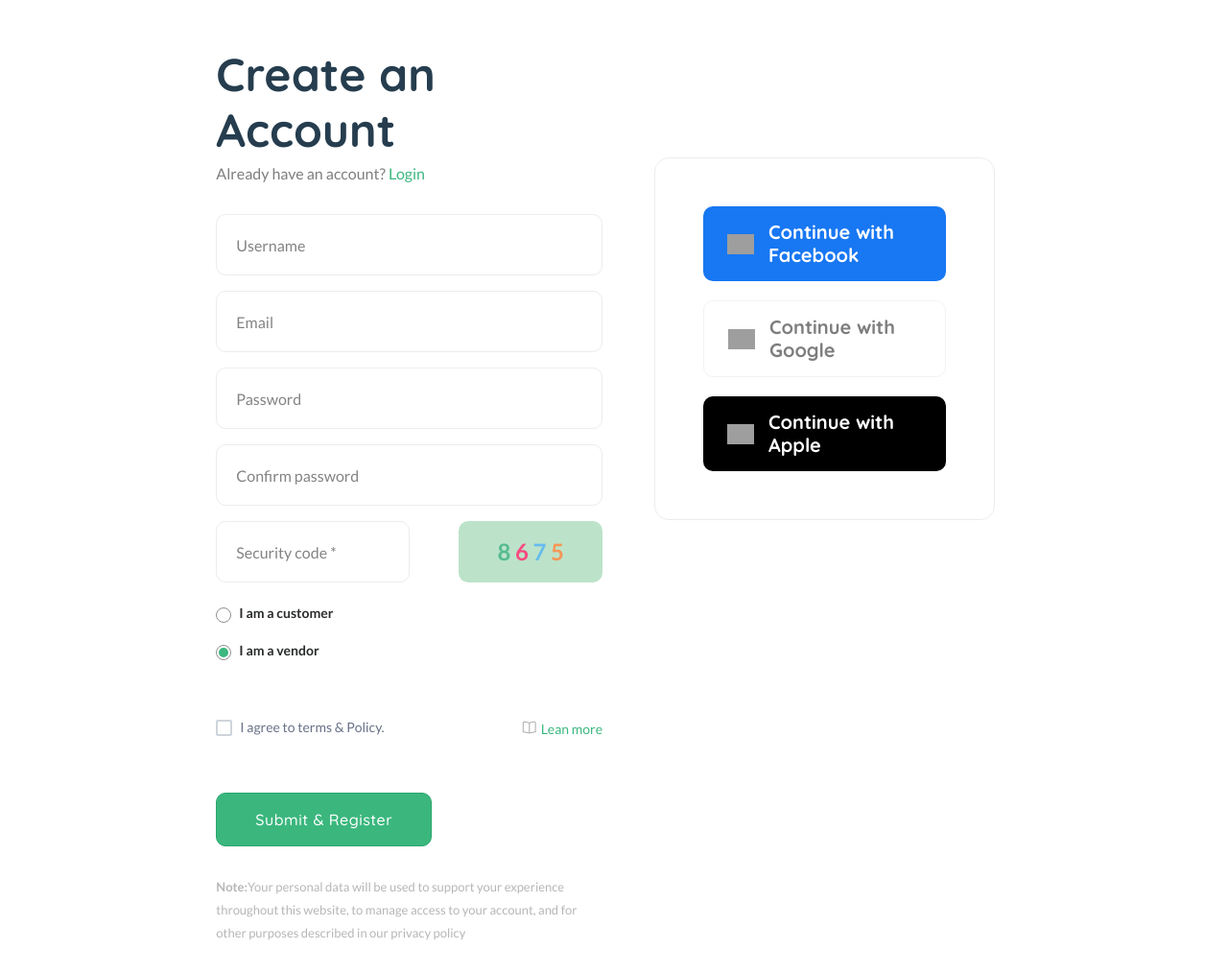
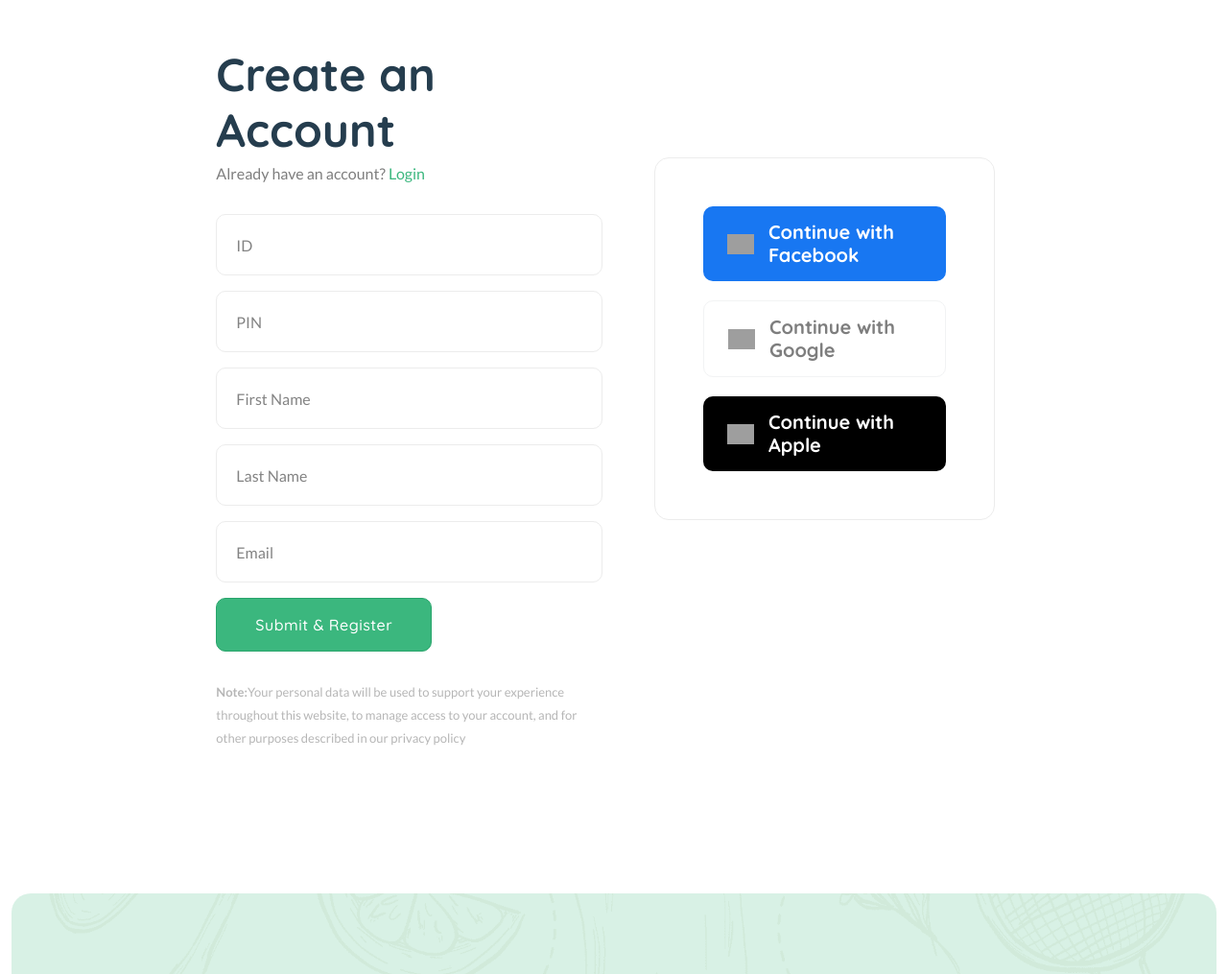
Before and after one commit to Ellsk/UG-Student-marketplace, a Django app: page /user/sign-up in a window 1280 px wide. Shown: the part 482-1497 px from the top of the page at 96% size. Run offline with Django 5.2, Linux system fonts and the light colour scheme; some libraries are stand-ins or nearby versions; grey boxes are pictures that could not be loaded.

Commit message:
User Registration Successful

```diff
--- a/templates/userauths/sign-up.html
+++ b/templates/userauths/sign-up.html
@@ -23,8 +23,33 @@
                                             <h1 class="mb-5">Create an Account</h1>
                                             <p class="mb-30">Already have an account? <a href="page-login.html">Login</a></p>
                                         </div>
-                                        <form method="post">
+                                        <form method="POST">
+                                            {% csrf_token %}
                                             <div class="form-group">
+                                                {{ form.id.errors }}
+                                                {{ form.id }}
+                                            </div>
+
+                                            <div class="form-group">
+                                                {{ form.pin.errors }}
+                                                {{ form.pin }}
+                                            </div>
+
+                                            <div class="form-group">
+                                                {{ form.first_name.errors }}
+                                                {{ form.first_name }}
+                                            </div>
+
+                                            <div class="form-group">
+                                                {{ form.last_name.errors }}
+                                                {{ form.last_name }}
+                                            </div>
+
+                                            <div class="form-group">
+                                                {{ form.email.errors }}
+                                                {{ form.email }}
+                                            </div>
+                                            {% comment %} <div class="form-group">
                                                 <input type="text" required="" name="username" placeholder="Username" />
                                             </div>
                                             <div class="form-group">
@@ -46,8 +71,8 @@
                                                     <b class="text-sale">7</b>
                                                     <b class="text-best">5</b>
                                                 </span>
-                                            </div>
-                                            <div class="payment_option mb-50">
+                                            </div> {% endcomment %}
+                                            {% comment %} <div class="payment_option mb-50">
                                                 <div class="custome-radio">
                                                     <input class="form-check-input" required="" type="radio" name="payment_option" id="exampleRadios3" checked="" />
                                                     <label class="form-check-label" for="exampleRadios3" data-bs-toggle="collapse" data-target="#bankTranfer" aria-controls="bankTranfer">I am a customer</label>
@@ -65,7 +90,8 @@
                                                     </div>
                                                 </div>
                                                 <a href="page-privacy-policy.html"><i class="fi-rs-book-alt mr-5 text-muted"></i>Lean more</a>
-                                            </div>
+                                            </div> {% endcomment %}
+
                                             <div class="form-group mb-30">
                                                 <button type="submit" class="btn btn-fill-out btn-block hover-up font-weight-bold" name="login">Submit &amp; Register</button>
                                             </div>
--- a/userauths/forms.py
+++ b/userauths/forms.py
@@ -1,10 +1,36 @@
 from django import forms
 from django.contrib.auth.forms import UserCreationForm
-from userauths.models import CustomUser
+from .models import CustomUser
 
+from django import forms
+from django.contrib.auth.forms import UserCreationForm
+from .models import CustomUser
 
-class UserRegisterForm(UserCreationForm):
+class UserRegisterForm(forms.ModelForm):  # No longer inheriting from UserCreationForm
+    pin = forms.CharField(widget=forms.PasswordInput(attrs={'placeholder': 'PIN'}))
 
     class Meta:
         model = CustomUser
-        fields = ['id', 'pin']
+        fields = ['id', 'pin', 'first_name', 'last_name', 'email']
+
+    def __init__(self, *args, **kwargs):
+        super(UserRegisterForm, self).__init__(*args, **kwargs)
+        self.fields['id'].widget.attrs.update({'placeholder': 'ID'})
+        self.fields['first_name'].widget.attrs.update({'placeholder': 'First Name'})
+        self.fields['last_name'].widget.attrs.update({'placeholder': 'Last Name'})
+        self.fields['email'].widget.attrs.update({'placeholder': 'Email'})
+
+    def save(self, commit=True):
+        user = super(UserRegisterForm, self).save(commit=False)
+        user.set_password(self.cleaned_data['pin'])  # Set the PIN as the password
+        if commit:
+            user.save()
+        return user
+class UserChangeForm(forms.ModelForm):  # Preserved name
+    class Meta:
+        model = CustomUser
+        fields = ['id', 'pin', 'email', 'phone_number', 'full_name', 'is_active', 'is_staff', 'is_superuser']  # Original fields
+
+    def __init__(self, *args, **kwargs):
+        super(UserChangeForm, self).__init__(*args, **kwargs)
+        self.fields['pin'].widget = forms.PasswordInput(attrs={'placeholder': 'PIN'})
--- a/userauths/models.py
+++ b/userauths/models.py
@@ -10,7 +10,7 @@ class UserManager(BaseUserManager):
 
         email = self.normalize_email(email)
         user = self.model(id=id, email=email, phone_number=phone_number, full_name=full_name, **extra_fields)
-        user.set_password(pin)
+        user.set_password(pin)  # Encrypt the pin as password
         user.save(using=self._db)
         return user
 
@@ -18,20 +18,23 @@ class UserManager(BaseUserManager):
         extra_fields.setdefault('is_staff', True)
         extra_fields.setdefault('is_superuser', True)
 
+        if extra_fields.get('is_staff') is not True:
+            raise ValueError('Superuser must have is_staff=True.')
+        if extra_fields.get('is_superuser') is not True:
+            raise ValueError('Superuser must have is_superuser=True.')
+
         return self.create_user(id, pin, email, phone_number, full_name, **extra_fields)
 
 class CustomUser(AbstractUser):
+    username = None  # Explicitly remove the username field
     id = models.CharField(max_length=10, unique=True, primary_key=True)
     pin = models.CharField(max_length=5)
     email = models.EmailField(unique=True, null=True, blank=True)
     phone_number = models.CharField(max_length=15, null=True, blank=True)
     full_name = models.CharField(max_length=100, null=True, blank=True)
-    # is_active = models.BooleanField(default=True)
-    # is_staff = models.BooleanField(default=False)
-    # is_superuser = models.BooleanField(default=False)
 
     USERNAME_FIELD = 'id'
-    REQUIRED_FIELDS = ['pin', 'email']
+    REQUIRED_FIELDS = ['pin', 'email', 'first_name', 'last_name']
 
     objects = UserManager()
 
--- a/userauths/views.py
+++ b/userauths/views.py
@@ -8,13 +8,15 @@ def register_view(request):
         form = UserRegisterForm(request.POST)
         if form.is_valid():
             new_user = form.save()
-            id = form.cleaned_data.get("id")
-            messages.success(request, f"Hey {id}, Your account was created successfully ")
-            new_user = authenticate(username =form.cleaned_data['pin'],
-                                    password=form.cleaned_data['password1']
-            )
-            login(request, new_user)
-            return redirect('api:index')  # Redirect to a success page or login page
+            messages.success(request, f"Hey {new_user.id}, Your account was created successfully!")
+            new_user = authenticate(request, id=form.cleaned_data['id'], password=form.cleaned_data['pin'])
+            if new_user is not None:
+                login(request, new_user)
+                return redirect('api:index')
+            else:
+                messages.error(request, "Authentication failed. Please check your credentials.")
+        else:
+            print(form.errors)
     else:
         form = UserRegisterForm()
 
```
Also changed, not shown: userauths/admin.py (+21 -3 lines), db.sqlite3, static/assets/imgs/favicon_io/android-chrome-192x192.png (renamed from static/assets/imgs/icons/android-chrome-192x192.png), static/assets/imgs/favicon_io/android-chrome-512x512.png (renamed from static/assets/imgs/icons/android-chrome-512x512.png), static/assets/imgs/favicon_io/apple-touch-icon.png (renamed from static/assets/imgs/icons/apple-touch-icon.png), static/assets/imgs/favicon_io/favicon-16x16.png (renamed from static/assets/imgs/icons/favicon-16x16.png), static/assets/imgs/favicon_io/favicon-32x32.png (renamed from static/assets/imgs/icons/favicon-32x32.png), static/assets/imgs/favicon_io/favicon.ico (renamed from static/assets/imgs/icons/favicon.ico), static/assets/imgs/favicon_io/site.webmanifest (renamed from static/assets/imgs/icons/site.webmanifest), student_marketplace/settings.py (line endings or trailing spaces), userauths/migrations/0001_initial.py, userauths/migrations/0002_customuser_full_name_customuser_phone_number_and_more.py (deleted), userauths/migrations/0002_remove_customuser_username.py (added).
